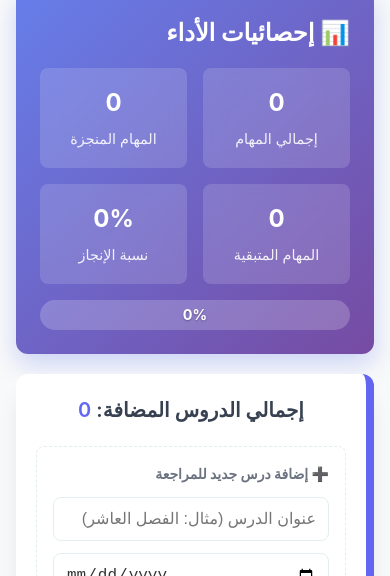
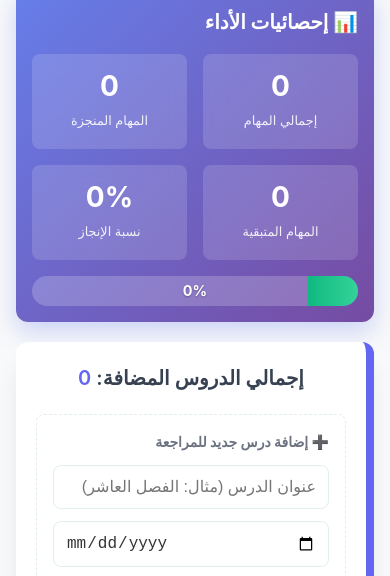
Before and after one commit to pureksa99/moddakr, a plain HTML site: page index.html in a window 390 px wide. Shown: the part 263-839 px from the top of the page. Drawn offline with Linux system fonts and the light colour scheme.

Commit message:
Add files via upload

```diff
--- a/index.html
+++ b/index.html
@@ -178,6 +178,7 @@
             margin-bottom: 1.25rem;
             color: white;
             box-shadow: 0 10px 25px rgba(102, 126, 234, 0.3);
+            -webkit-tap-highlight-color: transparent;
         }
 
         .stats-grid {
@@ -194,6 +195,8 @@
             padding: 1rem;
             text-align: center;
             transition: all 0.3s ease;
+            -webkit-tap-highlight-color: transparent;
+            touch-action: manipulation;
         }
 
         .stat-card:hover {
@@ -206,11 +209,13 @@
             font-weight: 700;
             display: block;
             margin-bottom: 0.25rem;
+            line-height: 1.2;
         }
 
         .stat-label {
             font-size: 0.9rem;
             opacity: 0.9;
+            line-height: 1.4;
         }
 
         .progress-bar-container {
@@ -220,6 +225,7 @@
             height: 30px;
             overflow: hidden;
             position: relative;
+            -webkit-tap-highlight-color: transparent;
         }
 
         .progress-bar {
@@ -231,6 +237,7 @@
             justify-content: center;
             font-weight: 700;
             font-size: 0.9rem;
+            min-width: 50px;
         }
 
         .progress-text {
@@ -242,6 +249,7 @@
             font-size: 0.9rem;
             color: white;
             text-shadow: 0 1px 2px rgba(0,0,0,0.3);
+            z-index: 10;
         }
 
         /* Controls Section */
@@ -706,7 +714,19 @@
             }
 
             .stat-value {
-                font-size: 1.5rem;
+                font-size: 1.75rem;
+            }
+
+            .stat-label {
+                font-size: 0.8rem;
+            }
+
+            .stats-container {
+                padding: 1rem;
+            }
+
+            .stats-container h2 {
+                font-size: 1.25rem !important;
             }
         }
 
@@ -962,15 +982,11 @@
 
         // Update statistics
         function updateStatistics() {
-            const today = new Date();
-            today.setUTCHours(0, 0, 0, 0);
-
             let totalTasks = 0;
             let completedCount = 0;
 
+            // Count all tasks (lessons + reviews) regardless of date
             schedule.forEach((tasks, dateStr) => {
-                const taskDate = new Date(dateStr + 'T00:00:00Z');
-                if (taskDate.getTime() <= today.getTime()) {
                 tasks.forEach(task => {
                     totalTasks++;
                     const taskKey = getTaskKey(dateStr, task.name, task.type === 'review' ? task.review : 0);
@@ -978,7 +994,6 @@
                         completedCount++;
                     }
                 });
-                }
             });
 
             const pendingCount = totalTasks - completedCount;
@@ -1346,11 +1361,20 @@
             const url = URL.createObjectURL(blob);
             const a = document.createElement('a');
             a.href = url;
-            a.download = `جدول المذاكرة⭐${new Date().toISOString().split('T')[0]}.html`;
+
+            // Create filename with date and time
+            const now = new Date();
+            const year = now.getFullYear();
+            const month = String(now.getMonth() + 1).padStart(2, '0');
+            const day = String(now.getDate()).padStart(2, '0');
+            const hours = String(now.getHours()).padStart(2, '0');
+            const minutes = String(now.getMinutes()).padStart(2, '0');
+
+            a.download = `jadwal_moddakr-${year}-${month}-${day}_${hours}-${minutes}.html`;
             a.click();
             URL.revokeObjectURL(url);
 
-            showMessage('تم تنزيل الجدول! افتح هذا الملف لاستعادة بياناتك.');
+            showMessage('تم تنزيل الجدول بنجاح! 📥');
         }
 
         // Upload schedule
```
Lines whose indentation alone changed are shown as unchanged.
